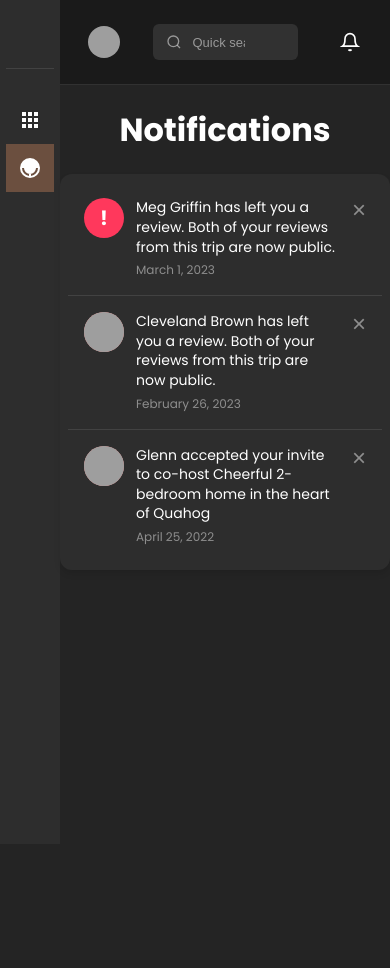
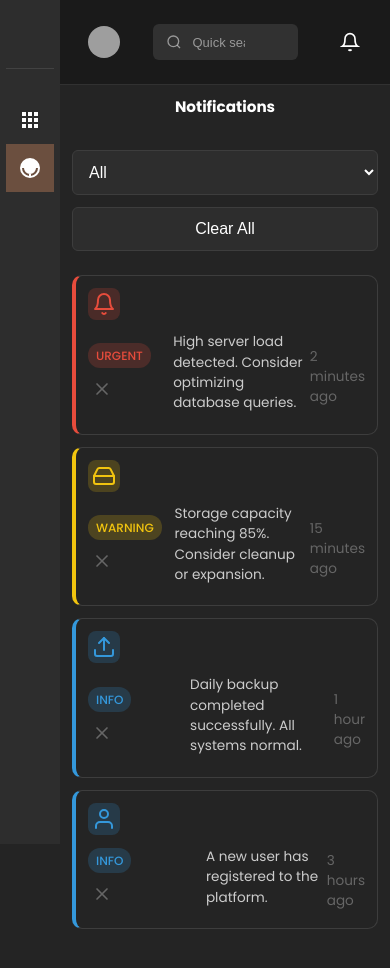
Before and after one commit to nuelsha/Coffee_And_Tea_Automation-Client, a React (Vite) app: page /notification in a window 390 px wide. Shown: the top 968 px of the page. Before the commit the page ends 844 px from the top, so only its background shows below. Built offline with nearby package versions, Linux system fonts and the light colour scheme; grey boxes are pictures that could not be loaded.

Commit message:
responsive added

```diff
--- /dev/null
+++ b/src/components/Admin_com/Notification_com/Notifications.css
@@ -0,0 +1,230 @@
+.notifications-page {
+  padding: 24px;
+  min-height: 100vh;
+  color: #ffffff;
+}
+
+.notifications-header {
+  display: flex;
+  justify-content: flex-end;
+  margin-bottom: 24px;
+}
+
+.notifications-actions {
+  display: flex;
+  gap: 12px;
+}
+
+.filter-select {
+  padding: 8px 16px;
+  border-radius: 6px;
+  background-color: #2d2d2d;
+  border: 1px solid #3d3d3d;
+  color: #ffffff;
+  font-size: 0.9rem;
+  cursor: pointer;
+}
+
+.clear-all-btn {
+  padding: 8px 16px;
+  border-radius: 6px;
+  background-color: #2d2d2d;
+  border: 1px solid #3d3d3d;
+  color: #ffffff;
+  font-size: 0.9rem;
+  cursor: pointer;
+  transition: all 0.2s ease;
+}
+
+.clear-all-btn:hover {
+  background-color: #3d3d3d;
+}
+
+.notifications-list {
+  display: flex;
+  flex-direction: column;
+  gap: 12px;
+}
+
+.notification-card {
+  display: flex;
+  gap: 16px;
+  padding: 16px;
+  border-radius: 10px;
+  border: 1px solid #3d3d3d;
+  transition: all 0.2s ease;
+}
+
+.notification-card:hover {
+  transform: translateY(-2px);
+  box-shadow: 0 4px 6px rgba(0, 0, 0, 0.1);
+}
+
+.notification-icon {
+  width: 40px;
+  height: 40px;
+  border-radius: 8px;
+  display: flex;
+  align-items: center;
+  justify-content: center;
+}
+
+.notification-icon.alert {
+  background-color: rgba(231, 76, 60, 0.2);
+  color: #e74c3c;
+}
+
+.notification-icon.warning {
+  background-color: rgba(241, 196, 15, 0.2);
+  color: #f1c40f;
+}
+
+.notification-icon.info {
+  background-color: rgba(52, 152, 219, 0.2);
+  color: #3498db;
+}
+
+.notification-content {
+  flex: 1;
+}
+
+.notification-header {
+  display: flex;
+  justify-content: space-between;
+  align-items: flex-start;
+  margin-bottom: 8px;
+}
+
+.urgent-badge,
+.warning-badge,
+.info-badge {
+  font-size: 0.8rem;
+  padding: 2px 8px;
+  border-radius: 12px;
+  font-weight: 500;
+  text-transform: uppercase;
+}
+
+.urgent-badge {
+  background-color: rgba(231, 76, 60, 0.2);
+  color: #e74c3c;
+}
+
+.warning-badge {
+  background-color: rgba(241, 196, 15, 0.2);
+  color: #f1c40f;
+}
+
+.info-badge {
+  background-color: rgba(52, 152, 219, 0.2);
+  color: #3498db;
+}
+
+.dismiss-btn {
+  background: none;
+  border: none;
+  color: #666;
+  cursor: pointer;
+  padding: 4px;
+  border-radius: 4px;
+  display: flex;
+  align-items: center;
+  justify-content: center;
+  transition: all 0.2s ease;
+}
+
+.dismiss-btn:hover {
+  color: #fff;
+  background-color: rgba(255, 255, 255, 0.1);
+}
+
+.notification-message {
+  color: #ccc;
+  margin: 0 0 8px 0;
+  line-height: 1.5;
+  font-size: 1rem;
+}
+
+.notification-time {
+  font-size: 0.85rem;
+  color: #666;
+}
+
+/* Status-based styles */
+.notification-card.urgent {
+  border-left: 4px solid #e74c3c;
+}
+
+.notification-card.warning {
+  border-left: 4px solid #f1c40f;
+}
+
+.notification-card.info {
+  border-left: 4px solid #3498db;
+}
+
+/* Responsive Design */
+@media screen and (max-width: 768px) {
+  .notifications-page {
+    padding: 16px;
+  }
+
+  .notifications-header {
+    flex-direction: column;
+    gap: 12px;
+    align-items: stretch;
+  }
+
+  .notifications-actions {
+    flex-direction: column;
+    width: 100%;
+  }
+
+  .filter-select,
+  .clear-all-btn {
+    width: 100%;
+    padding: 12px;
+    font-size: 1rem;
+  }
+
+  .notification-card {
+    flex-direction: column;
+    gap: 12px;
+    padding: 12px;
+  }
+
+  .notification-icon {
+    width: 32px;
+    height: 32px;
+  }
+
+  .notification-header {
+    flex-direction: column;
+    gap: 8px;
+  }
+
+  .notification-timestamp {
+    font-size: 0.8rem;
+  }
+}
+
+@media screen and (max-width: 480px) {
+  .notifications-page {
+    padding: 12px;
+  }
+
+  .notification-title {
+    font-size: 0.95rem;
+  }
+
+  .notification-message {
+    font-size: 0.85rem;
+  }
+
+  .urgent-badge,
+  .warning-badge,
+  .info-badge {
+    padding: 4px 8px;
+    font-size: 0.75rem;
+  }
+}
--- a/src/components/Admin_com/Notification_com/initialNotifications.jsx
+++ b/src/components/Admin_com/Notification_com/initialNotifications.jsx
@@ -1,72 +1,152 @@
-import React, { useState } from "react";
-import "./Notification_in.css";
+import React, { useState } from 'react';
+import './Notifications.css';
 
 const initialNotifications = [
   {
     id: 1,
-    icon: "!",
-    isAlert: true,
-    message:
-      "Meg Griffin has left you a review. Both of your reviews from this trip are now public.",
-    date: "March 1, 2023",
-    avatar: "/placeholder.svg?height=40&width=40",
+    type: 'alert',
+    title: 'System Alert',
+    message: 'High server load detected. Consider optimizing database queries.',
+    status: 'urgent',
+    timestamp: '2 minutes ago',
+    icon: 'bell'
   },
   {
     id: 2,
-    icon: null,
-    isAlert: false,
-    message:
-      "Cleveland Brown has left you a review. Both of your reviews from this trip are now public.",
-    date: "February 26, 2023",
-    avatar: "/placeholder.svg?height=40&width=40",
+    type: 'warning',
+    title: 'Storage Warning',
+    message: 'Storage capacity reaching 85%. Consider cleanup or expansion.',
+    status: 'warning',
+    timestamp: '15 minutes ago',
+    icon: 'storage'
   },
   {
     id: 3,
-    icon: null,
-    isAlert: false,
-    message:
-      "Glenn accepted your invite to co-host Cheerful 2-bedroom home in the heart of Quahog",
-    date: "April 25, 2022",
-    avatar: "/placeholder.svg?height=40&width=40",
+    type: 'info',
+    title: 'Backup Complete',
+    message: 'Daily backup completed successfully. All systems normal.',
+    status: 'info',
+    timestamp: '1 hour ago',
+    icon: 'backup'
   },
+  {
+    id: 4,
+    type: 'info',
+    title: 'New User Registered',
+    message: 'A new user has registered to the platform.',
+    status: 'info',
+    timestamp: '3 hours ago',
+    icon: 'user'
+  }
 ];
 
-export default function NotificationList() {
+const NotificationList = () => {
   const [notifications, setNotifications] = useState(initialNotifications);
 
-  const removeNotification = (id) => {
-    setNotifications(
-      notifications.filter((notification) => notification.id !== id)
-    );
+  const [selectedFilter, setSelectedFilter] = useState('All');
+
+  const handleRemoveNotification = (id) => {
+    setNotifications(notifications.filter(notification => notification.id !== id));
+  };
+
+  const getIconComponent = (icon) => {
+    switch (icon) {
+      case 'bell':
+        return (
+          <svg xmlns="http://www.w3.org/2000/svg" width="24" height="24" viewBox="0 0 24 24" fill="none" stroke="currentColor" strokeWidth="2" strokeLinecap="round" strokeLinejoin="round">
+            <path d="M18 8A6 6 0 0 0 6 8c0 7-3 9-3 9h18s-3-2-3-9"></path>
+            <path d="M13.73 21a2 2 0 0 1-3.46 0"></path>
+          </svg>
+        );
+      case 'storage':
+        return (
+          <svg xmlns="http://www.w3.org/2000/svg" width="24" height="24" viewBox="0 0 24 24" fill="none" stroke="currentColor" strokeWidth="2" strokeLinecap="round" strokeLinejoin="round">
+            <path d="M22 12H2"></path>
+            <path d="M5.45 5.11L2 12v6a2 2 0 0 0 2 2h16a2 2 0 0 0 2-2v-6l-3.45-6.89A2 2 0 0 0 16.76 4H7.24a2 2 0 0 0-1.79 1.11z"></path>
+          </svg>
+        );
+      case 'backup':
+        return (
+          <svg xmlns="http://www.w3.org/2000/svg" width="24" height="24" viewBox="0 0 24 24" fill="none" stroke="currentColor" strokeWidth="2" strokeLinecap="round" strokeLinejoin="round">
+            <path d="M21 15v4a2 2 0 0 1-2 2H5a2 2 0 0 1-2-2v-4"></path>
+            <polyline points="17 8 12 3 7 8"></polyline>
+            <line x1="12" y1="3" x2="12" y2="15"></line>
+          </svg>
+        );
+      case 'user':
+        return (
+          <svg xmlns="http://www.w3.org/2000/svg" width="24" height="24" viewBox="0 0 24 24" fill="none" stroke="currentColor" strokeWidth="2" strokeLinecap="round" strokeLinejoin="round">
+            <path d="M20 21v-2a4 4 0 0 0-4-4H8a4 4 0 0 0-4 4v2"></path>
+            <circle cx="12" cy="7" r="4"></circle>
+          </svg>
+        );
+      default:
+        return null;
+    }
   };
 
   return (
-    <div className="notifications-container">
-      {notifications.map((notification) => (
-        <div key={notification.id} className="notification-item">
-          <div className="notification-content">
-            {notification.isAlert ? (
-              <div className="alert-icon">!</div>
-            ) : (
-              <img
-                src={notification.avatar}
-                alt="User avatar"
-                className="user-avatar"
-              />
-            )}
-            <div className="notification-text">
-              <p className="message">{notification.message}</p>
-              <p className="date">{notification.date}</p>
+    <div className="notifications-page">
+      <div className="notifications-header">
+        <div className="notifications-actions">
+          <select
+            value={selectedFilter}
+            onChange={(e) => setSelectedFilter(e.target.value)}
+            className="filter-select"
+          >
+            <option value="All">All</option>
+            <option value="Unread">Unread</option>
+            <option value="Urgent">Urgent</option>
+          </select>
+          <button
+            className="clear-all-btn"
+            onClick={() => setNotifications([])}
+          >
+            Clear All
+          </button>
+        </div>
+      </div>
+
+      <div className="notifications-list">
+        {notifications.map((notification) => (
+          <div
+            key={notification.id}
+            className={`notification-card ${notification.status}`}
+          >
+            <div className={`notification-icon ${notification.type}`}>
+              {getIconComponent(notification.icon)}
+            </div>
+            <div className="notification-content">
+              <div className="notification-header">
+                <div className="notification-badges">
+                  {notification.status === 'urgent' && (
+                    <span className="urgent-badge">urgent</span>
+                  )}
+                  {notification.status === 'warning' && (
+                    <span className="warning-badge">warning</span>
+                  )}
+                  {notification.status === 'info' && (
+                    <span className="info-badge">info</span>
+                  )}
+                </div>
+                <button
+                  className="dismiss-btn"
+                  onClick={() => handleRemoveNotification(notification.id)}
+                >
+                  <svg xmlns="http://www.w3.org/2000/svg" width="20" height="20" viewBox="0 0 24 24" fill="none" stroke="currentColor" strokeWidth="2" strokeLinecap="round" strokeLinejoin="round">
+                    <line x1="18" y1="6" x2="6" y2="18"></line>
+                    <line x1="6" y1="6" x2="18" y2="18"></line>
+                  </svg>
+                </button>
+              </div>
+              <p className="notification-message">{notification.message}</p>
+              <span className="notification-time">{notification.timestamp}</span>
             </div>
           </div>
-          <button
-            className="close-button"
-            onClick={() => removeNotification(notification.id)}
-          >
-            ×
-          </button>
-        </div>
-      ))}
+        ))}
+      </div>
     </div>
   );
-}
+};
+
+export default NotificationList;
```
